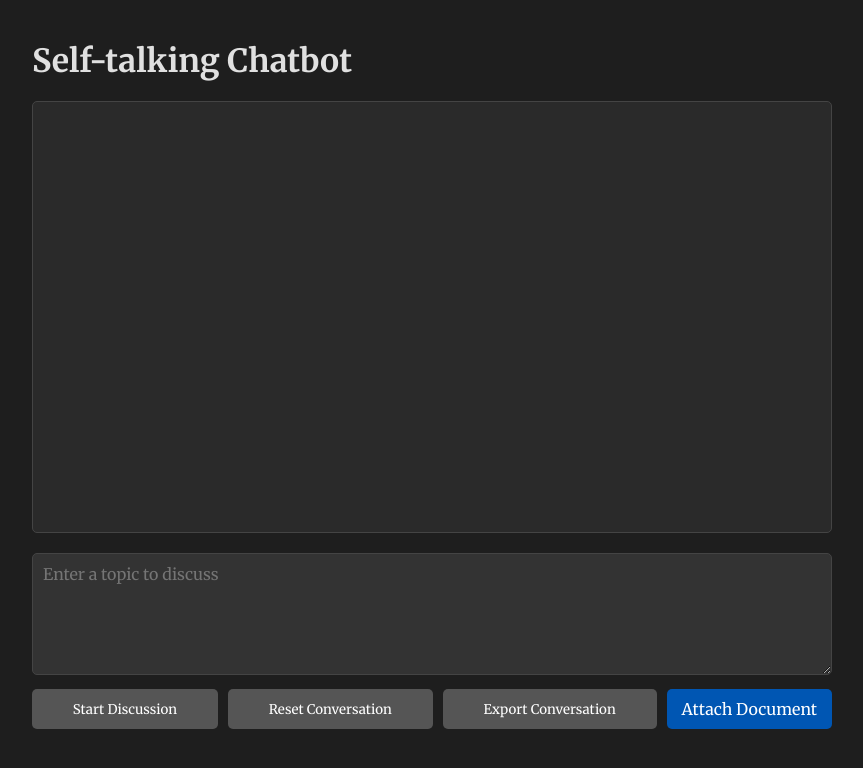
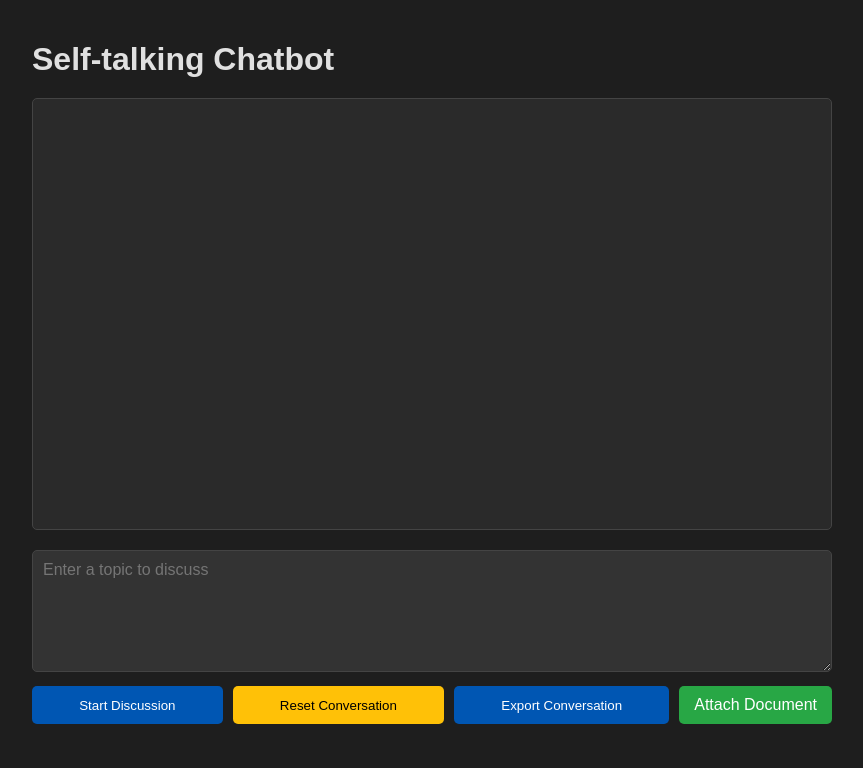
Before and after one commit to john-overton/ai_conversations, a Flask app: page / in a window 1280 px wide. Shown: the top 768 px of the page, without its empty margins (208-1071 px from the left). Run offline with Flask 3, Linux system fonts and the light colour scheme; some libraries are stand-ins or nearby versions.

Commit message:
version 1.0

```diff
--- a/app.py
+++ b/app.py
@@ -20,7 +20,6 @@ def chat():
     iterations = data['iterations']
     last_response = data.get('last_response', '')
     document_content = data.get('document_content', '')
-    generate_title = data.get('generate_title', False)
 
     if not last_response:
         # First iteration
@@ -39,14 +38,7 @@ def chat():
     response = client.generate(model='llama3.2:latest', prompt=prompt)
     time.sleep(10)  # 10-second pause between calls
 
-    result = {"response": response['response']}
-
-    if generate_title:
-        title_prompt = f"Based on the following conversation, generate a short, catchy title:\n\n{topic}\n{response['response']}"
-        title_response = client.generate(model='llama3.2:latest', prompt=title_prompt)
-        result["title"] = title_response['response'].strip()
-
-    return jsonify(result)
+    return jsonify({"response": response['response']})
 
 @app.route('/reset', methods=['POST'])
 def reset():
--- a/templates/index.html
+++ b/templates/index.html
@@ -4,15 +4,12 @@
     <meta charset="UTF-8">
     <meta name="viewport" content="width=device-width, initial-scale=1.0">
     <title>Self-talking Chatbot</title>
-    <link rel="preconnect" href="https://fonts.googleapis.com">
-    <link rel="preconnect" href="https://fonts.gstatic.com" crossorigin>
-    <link href="https://fonts.googleapis.com/css2?family=Merriweather:ital,wght@0,300;0,400;0,700;0,900;1,300;1,400;1,700;1,900&display=swap" rel="stylesheet">
     <script src="https://code.jquery.com/jquery-3.6.0.min.js"></script>
     <script src="https://cdnjs.cloudflare.com/ajax/libs/marked/2.0.3/marked.min.js"></script>
     <script src="{{ url_for('static', filename='script.js') }}"></script>
     <style>
         body {
-            font-family: 'Merriweather', serif;
+            font-family: Arial, sans-serif;
             max-width: 800px;
             margin: 0 auto;
             padding: 20px;
@@ -20,12 +17,6 @@
             color: #e0e0e0;
         }
         h1 { margin-bottom: 20px; }
-        #aiTitle {
-            font-size: 1.5em;
-            font-weight: bold;
-            margin-bottom: 15px;
-            text-align: center;
-        }
         #chatWindow {
             height: 400px;
             border: 1px solid #444;
@@ -87,16 +78,15 @@
         }
         button {
             padding: 10px 15px;
-            background-color: #555;
+            background-color: #0056b3;
             color: white;
             border: none;
             border-radius: 5px;
             cursor: pointer;
             flex-grow: 1;
-            font-family: inherit;
         }
         button:hover {
-            background-color: #666;
+            background-color: #003d82;
         }
         #stopBtn {
             background-color: #dc3545;
@@ -104,9 +94,19 @@
         #stopBtn:hover {
             background-color: #a71d2a;
         }
+        #resetBtn {
+            background-color: #ffc107;
+            color: #000;
+        }
+        #resetBtn:hover {
+            background-color: #d39e00;
+        }
+        #fileInput {
+            display: none;
+        }
         #fileLabel {
             padding: 10px 15px;
-            background-color: #0056b3;
+            background-color: #28a745;
             color: white;
             border: none;
             border-radius: 5px;
@@ -127,7 +124,6 @@
 </head>
 <body>
     <h1>Self-talking Chatbot</h1>
-    <div id="aiTitle"></div>
     <div id="chatWindow"></div>
     <textarea id="userInput" placeholder="Enter a topic to discuss"></textarea>
     <div class="button-container">
```
Also changed, not shown: other parts of templates/index.html (+1 -4 lines), static/script.js (+4 -13 lines).
